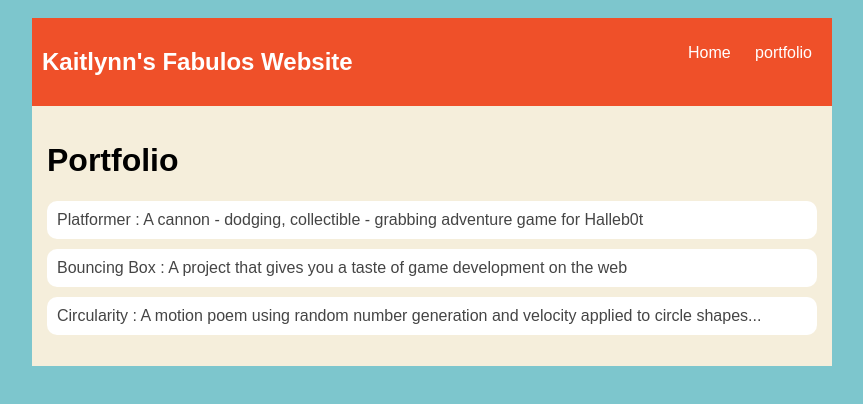
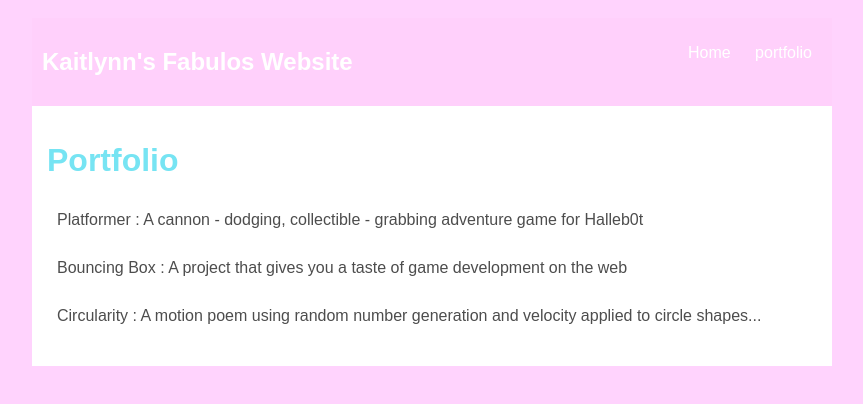
Before and after one commit to kaitlynnfarlouis/kaitlynnfarlouis.github.io, a plain HTML site: page portfolio.html in a window 1280 px wide. Shown: the whole page, without its empty margins (208-1071 px from the left). Drawn offline with Linux system fonts and the light colour scheme.

```diff
--- a/portfolio.html
+++ b/portfolio.html
@@ -6,8 +6,8 @@
         </title>
         <style type="text/css">
             body {
-                background: rgb(125, 198, 205);
-                color: rgb(45, 45, 45);
+                background: rgb(255, 211, 253);
+                color: rgb(0, 0, 0);
                 padding: 10px;
                 font-family: arial;
             }
@@ -23,7 +23,7 @@
 
             /* navigation menu */
             nav {
-                background: rgb(239, 80, 41);
+                background: rgb(255, 208, 251);
                 margin: 0 auto;
                 display: flex;
                 padding: 10px;
@@ -48,7 +48,7 @@
 
             /* main container area beneath menu */
             main {
-                background: rgb(245, 238, 219);
+                background: rgb(255, 255, 255);
                 display: flex;
             }
             .content {
@@ -56,7 +56,7 @@
                 padding: 15px;
             }/* portfolio styles */
             .content h1 {
-                color: black;
+                color: rgb(118, 228, 243);
             }
 
             #portfolio {
@@ -72,12 +72,12 @@
             }
 
             #portfolio li:hover {
-                background: #eee;
+                background: rgb(255, 253, 253);
             }
 
             #portfolio a {
                 text-decoration: none;
-                color: #454545;
+                color: #4d4d4d;
             }
         </style>
     </head>
```
